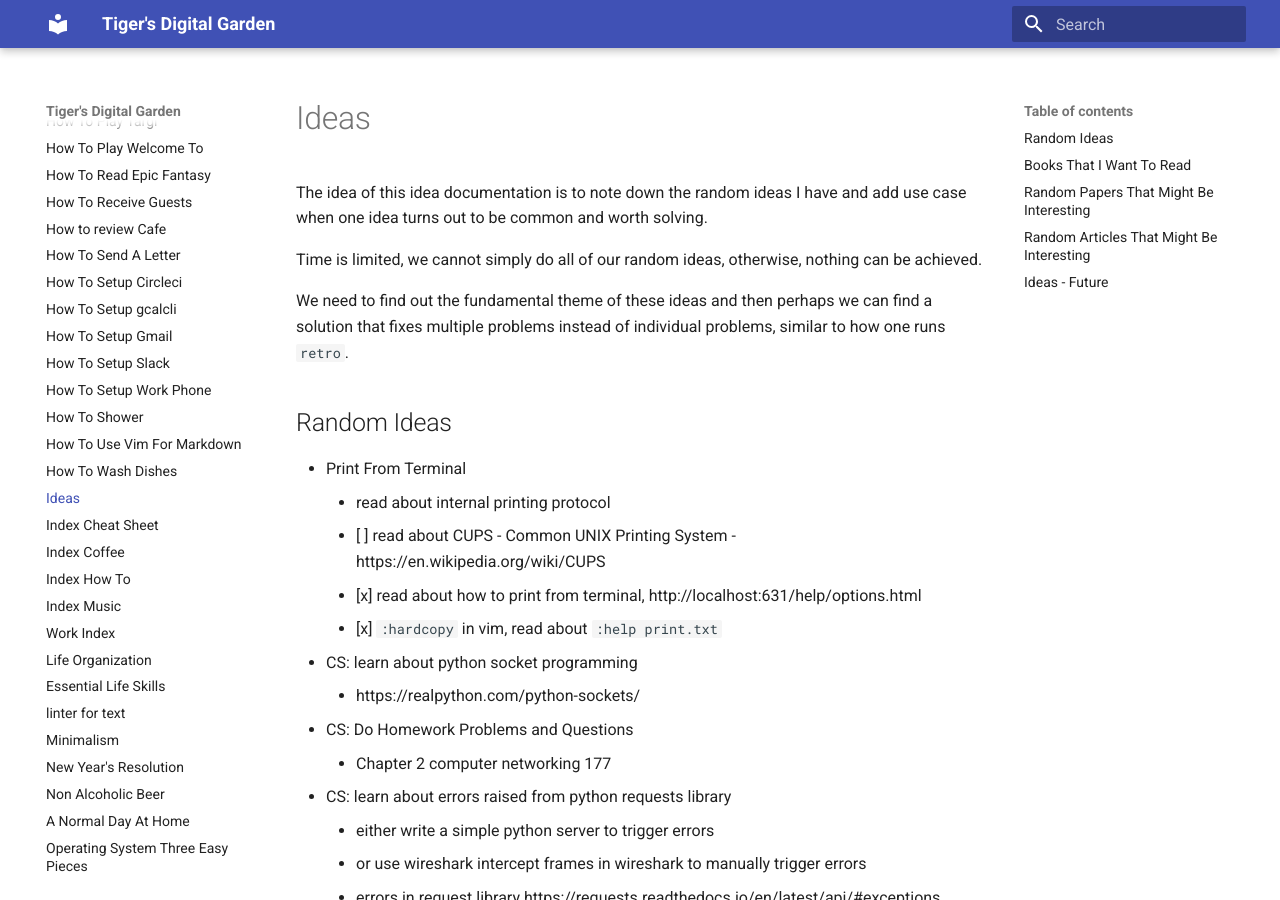
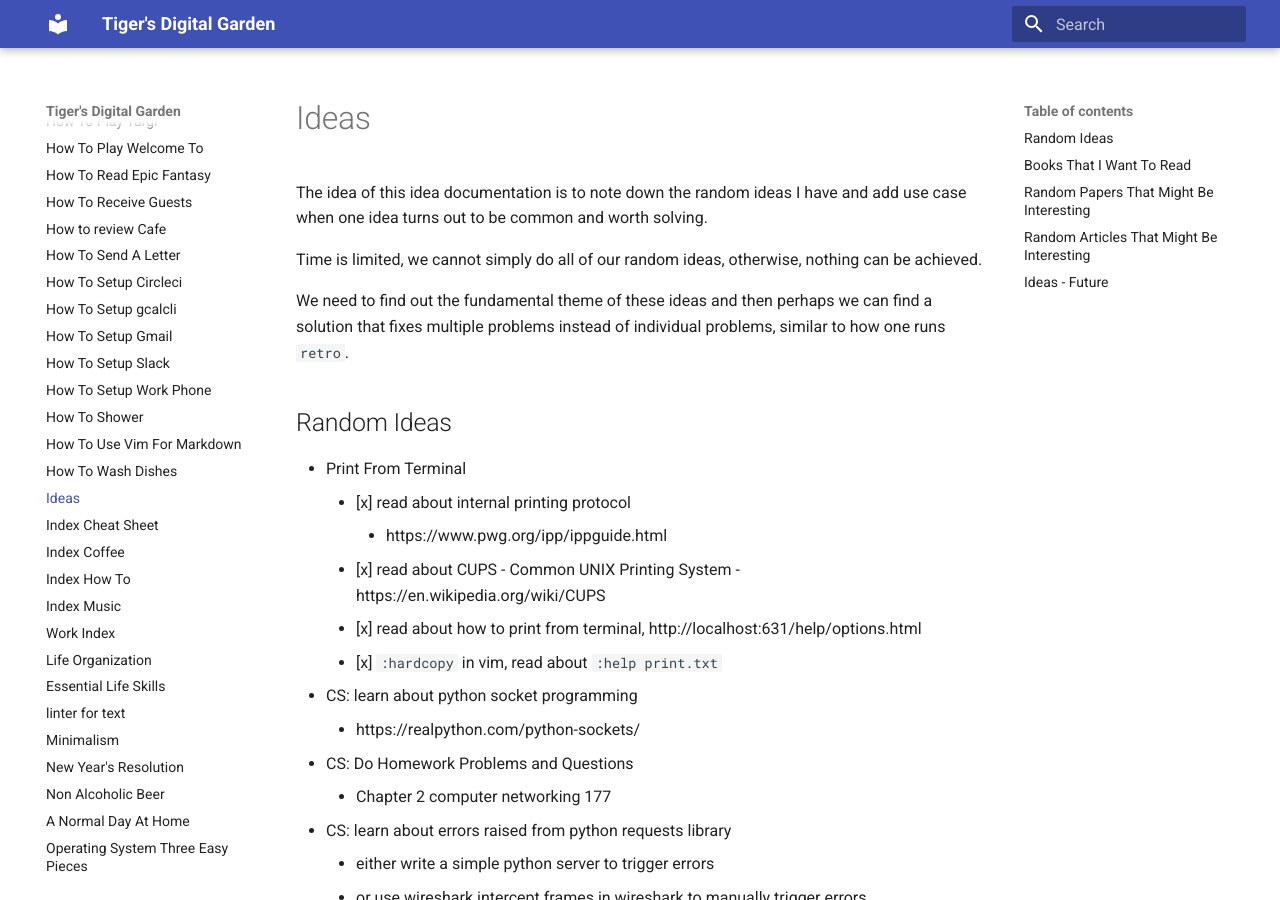
Before and after one commit to ynotstartups/notes, an MkDocs documentation site: the page built from notes/ideas.md, in a window 1280 px wide and 900 px high. Built offline with MkDocs 1.6.1 and Material for MkDocs 9.7.7, drawn with Linux system fonts in a browser that asks for light colours; some of the changed lines change nothing that is shown.

Commit message:
update progress

```diff
--- a/notes/ideas.md
+++ b/notes/ideas.md
@@ -9,8 +9,9 @@ We need to find out the fundamental theme of these ideas and then perhaps we can
 ## Random Ideas
 
 - Print From Terminal
-  - read about internal printing protocol
-  - [ ] read about CUPS - Common UNIX Printing System - https://en.wikipedia.org/wiki/CUPS
+  - [x] read about internal printing protocol
+    - https://www.pwg.org/ipp/ippguide.html
+  - [x] read about CUPS - Common UNIX Printing System - https://en.wikipedia.org/wiki/CUPS
   - [x] read about how to print from terminal, http://localhost:631/help/options.html
   - [x] `:hardcopy` in vim, read about `:help print.txt`
 - CS: learn about python socket programming
```
